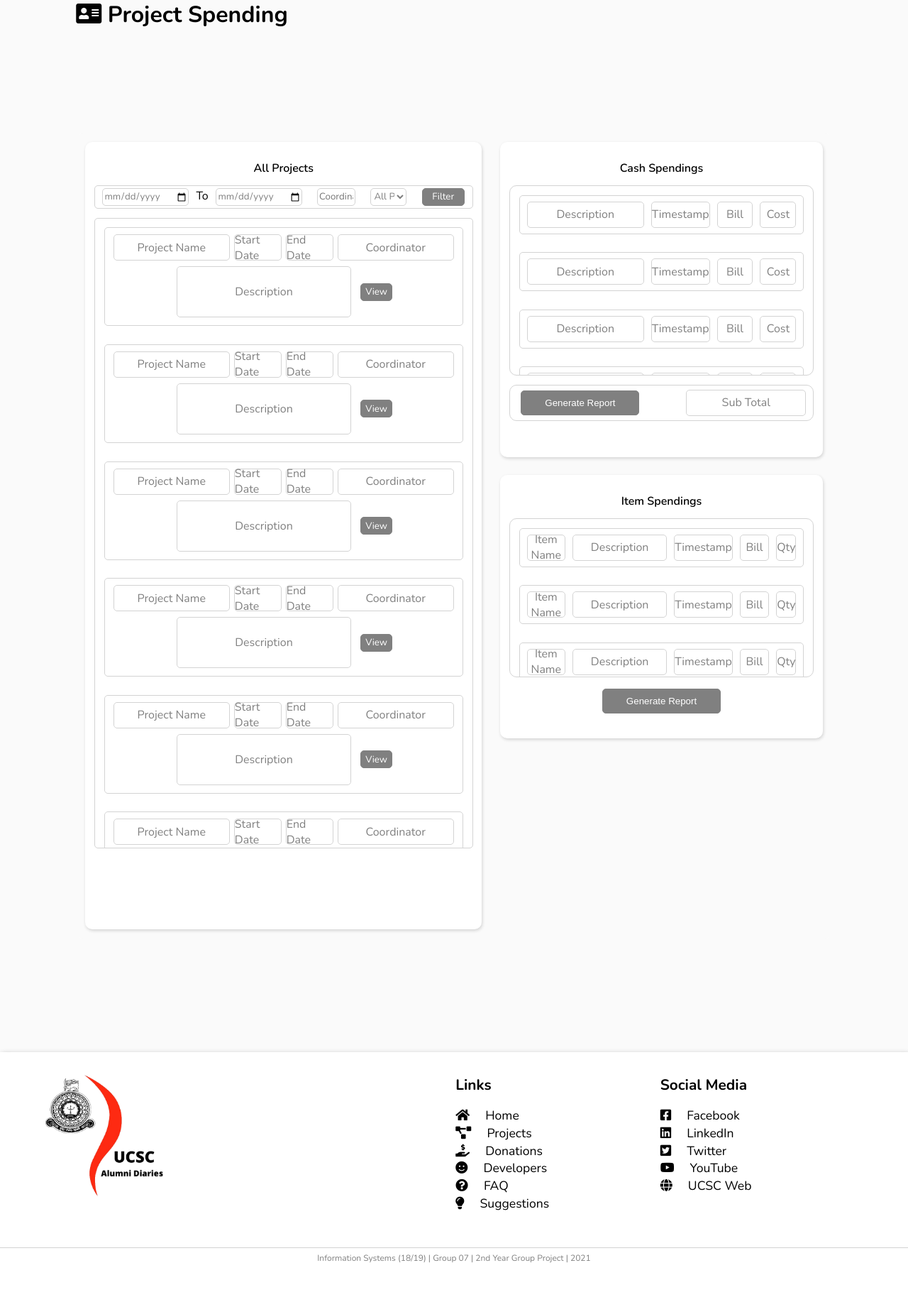
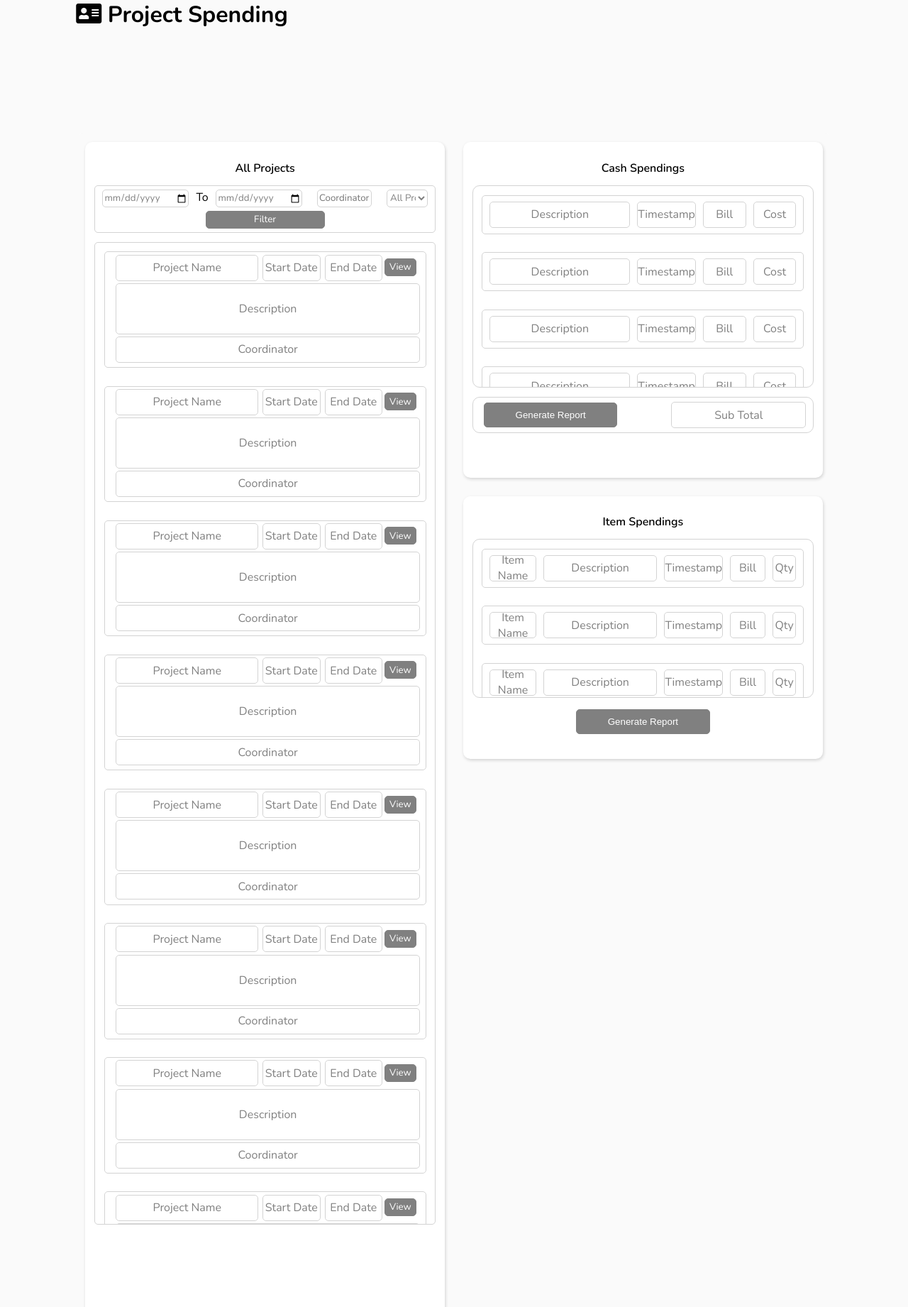
Before and after one commit to IsuruVihan/UCSC_Alumni_Diaries, a PHP site: page /admin-project-spendings.php in a window 1280 px wide. Shown: the part 206-2047 px from the top of the page at 71% size. Before the commit the page ends 1985 px from the top, so only its background shows below. Run offline with PHP 8.4, Linux system fonts and the light colour scheme; some libraries are stand-ins or nearby versions.

Commit message:
all project section fixed

```diff
--- a/assets/styles/project-spendings.css
+++ b/assets/styles/project-spendings.css
@@ -21,18 +21,22 @@
     margin-right: 6.7em;
     border-radius: 10px;
     background: #fafafa;
-    display: flex;
-    flex-direction: row;
-}
+    display: grid;
+    grid-template-columns: 0.5fr 0.5fr;
+    grid-template-rows: 1fr 1fr;
+    grid-template-areas: 'all-project cash-spending'
+                         'all-project  item-spending';
+    height: 120vh;
 
-.container-row{
-    border: 1px solid rgb(20, 19, 19);
 }
 .container-col-1{
     box-shadow: 1px 2px 4px lightgray;
     background: white;
     border-radius: 10px;
     margin: 0.8em;
+    grid-area: all-project;
+    height: 89%;
+
 }
 .scroll-box1{
     display: flex;
@@ -46,7 +50,6 @@
 .container-col-2{
     display: flex;
     flex-direction: column;
-    width: 60%;
     margin: 0.8em;
 }
 .cash-spendings{
@@ -54,22 +57,32 @@
     background: white;
     border-radius: 10px;
     margin-bottom: 0.8em;
-    height: 40%
+    height: 50%;
+    grid-area:cash-spending;
 }
 .item-spendings{
     box-shadow: 1px 2px 4px lightgray;
     background: white;
     border-radius: 10px;
     margin-top: 0.8em;
+    grid-area:item-spending;
+
 }
 .filter-box{
     border: 1px solid lightgray;
     border-radius: 5px;
     display: flex;
+    flex-direction: column;
+    margin:  0.8em;
+    align-items: center;
+    padding:  5px 0;
+}
+.filter-row1{
+    display: flex;
     flex-direction: row;
-    margin:  0.8em;
     justify-content: space-between;
-    padding:  3px 0;
+    margin-bottom:5px;
+
 }
 .date-field{
     width: 45%;
@@ -78,7 +91,7 @@
     width: 45%;
 }
 .drop-down{
-    width: 45%;
+    width: 35%;
     margin: 0 0.8em;
 }
 .input-field {
@@ -99,7 +112,7 @@
     background: gray;
     border: 1px solid gray;
     font-family: 'Nunito';
-    width: 45%;
+    width: 35%;
     margin: 0 0.8em;
     border-radius: 5px;
 }
@@ -120,27 +133,36 @@
     border: 1px solid lightgray;
     margin: 0.8em;
     border-radius: 5px;
-    padding: 3px;
+    padding: 0.2em 0.8em;
 }
 
 .project-detail-box{
     display: flex;
     flex-direction: column;
-    margin:3px;
+
 }
 .project-detail-box-col1{
     display: flex;
     flex-direction: row;
     justify-content: center;
-    margin:3px;
+
 }
-.project-detail-box-col2{
+/*.project-detail-box-col2{
     display: flex;
     flex-direction: row;
     justify-content: center;
     align-items: center;
     margin:5px 3px ;
-}
+}*/
+.details-field {
+    border: 1px solid lightgray;
+    border-radius: 5px;
+    display: flex;
+    align-items: center;
+    justify-content: center;
+    color: gray;
+    margin: 0 3px;
+  }
 .p-name{
     grid-area: name;
     height: 35px;
@@ -155,32 +177,29 @@
     grid-area: e-date;
     height: 35px;
     width: 40%;
+    margin-bottom: 0.2em;
 }
 .p-cordi{
     grid-area: coordinator;
     height: 35px;
-    width: 100%
+    width: 100%;
+    margin: 3px;
+    margin-right: 0.8em;
 }
 .p-description{
     grid-area: description;
     height: 70px;
-    width: 50%;
+    width: 100%;
+
+    margin-right: 0.8em;
   }
 
 .p-view{
     grid-area: view;
     height: 35px;
-    margin-left: 0.8em;
+    margin-top: 0.4em;
 }
-.details-field {
-    border: 1px solid lightgray;
-    border-radius: 5px;
-    display: flex;
-    align-items: center;
-    justify-content: center;
-    color: gray;
-    margin: 0 3px;
-  }
+
  .view-btn{
     background: gray;
     border: 1px solid gray;
--- a/pages/admin-project-spendings.php
+++ b/pages/admin-project-spendings.php
@@ -16,6 +16,7 @@
          <div class='container-col-1'>
            <div class='container-heading'>All Projects</div>
               <div class='filter-box'>
+                  <div class='filter-row1'>
                     <input class='input-field date-field' type='date' />To
                     <input class='input-field date-field' type='date' />
                     <input class='input-field text-field' type='text' placeholder='Coordinator '/>
@@ -26,6 +27,7 @@
                         <option value="All Projects">Completed Projects</option>
                         <option value="All Projects">Closed Projects</option>
                     </select>
+                  </div>
                   <button class='filter-btn btn'>Filter</button>
               </div>
             <div class='scroll-box1'>
@@ -35,12 +37,10 @@
                       <div class='p-name details-field'>Project Name</div>
                       <div class='p-s-date details-field'>Start Date</div>
                       <div class='p-e-date details-field'>End Date</div>
-                      <div class='p-cordi details-field'>Coordinator</div>
-                    </div>
-                    <div class='project-detail-box-col2'>
-                      <div class='p-description details-field '>Description</div>
                       <button class='p-view view-btn btn'>View</button>
                     </div>
+                      <div class='p-description details-field '>Description</div>
+                      <div class='p-cordi details-field'>Coordinator</div>
                   </div>
                </div>
                <div class='project-description'>
@@ -49,12 +49,10 @@
                       <div class='p-name details-field'>Project Name</div>
                       <div class='p-s-date details-field'>Start Date</div>
                       <div class='p-e-date details-field'>End Date</div>
-                      <div class='p-cordi details-field'>Coordinator</div>
-                    </div>
-                    <div class='project-detail-box-col2'>
-                      <div class='p-description details-field '>Description</div>
                       <button class='p-view view-btn btn'>View</button>
                     </div>
+                      <div class='p-description details-field '>Description</div>
+                      <div class='p-cordi details-field'>Coordinator</div>
                   </div>
                </div>
                <div class='project-description'>
@@ -63,12 +61,10 @@
                       <div class='p-name details-field'>Project Name</div>
                       <div class='p-s-date details-field'>Start Date</div>
                       <div class='p-e-date details-field'>End Date</div>
-                      <div class='p-cordi details-field'>Coordinator</div>
-                    </div>
-                    <div class='project-detail-box-col2'>
-                      <div class='p-description details-field '>Description</div>
                       <button class='p-view view-btn btn'>View</button>
                     </div>
+                      <div class='p-description details-field '>Description</div>
+                      <div class='p-cordi details-field'>Coordinator</div>
                   </div>
                </div>
                <div class='project-description'>
@@ -77,12 +73,10 @@
                       <div class='p-name details-field'>Project Name</div>
                       <div class='p-s-date details-field'>Start Date</div>
                       <div class='p-e-date details-field'>End Date</div>
-                      <div class='p-cordi details-field'>Coordinator</div>
-                    </div>
-                    <div class='project-detail-box-col2'>
-                      <div class='p-description details-field '>Description</div>
                       <button class='p-view view-btn btn'>View</button>
                     </div>
+                      <div class='p-description details-field '>Description</div>
+                      <div class='p-cordi details-field'>Coordinator</div>
                   </div>
                </div>
                <div class='project-description'>
@@ -91,12 +85,10 @@
                       <div class='p-name details-field'>Project Name</div>
                       <div class='p-s-date details-field'>Start Date</div>
                       <div class='p-e-date details-field'>End Date</div>
-                      <div class='p-cordi details-field'>Coordinator</div>
-                    </div>
-                    <div class='project-detail-box-col2'>
-                      <div class='p-description details-field '>Description</div>
                       <button class='p-view view-btn btn'>View</button>
                     </div>
+                      <div class='p-description details-field '>Description</div>
+                      <div class='p-cordi details-field'>Coordinator</div>
                   </div>
                </div>
                <div class='project-description'>
@@ -105,14 +97,38 @@
                       <div class='p-name details-field'>Project Name</div>
                       <div class='p-s-date details-field'>Start Date</div>
                       <div class='p-e-date details-field'>End Date</div>
+                      <button class='p-view view-btn btn'>View</button>
+                    </div>
+                      <div class='p-description details-field '>Description</div>
                       <div class='p-cordi details-field'>Coordinator</div>
                   </div>
-                    <div class='project-detail-box-col2'>
-                      <div class='p-description details-field '>Description</div>
+               </div>
+               <div class='project-description'>
+                  <div class='project-detail-box'>
+                    <div class='project-detail-box-col1'>
+                      <div class='p-name details-field'>Project Name</div>
+                      <div class='p-s-date details-field'>Start Date</div>
+                      <div class='p-e-date details-field'>End Date</div>
                       <button class='p-view view-btn btn'>View</button>
                     </div>
+                      <div class='p-description details-field '>Description</div>
+                      <div class='p-cordi details-field'>Coordinator</div>
                   </div>
                </div>
+               <div class='project-description'>
+                  <div class='project-detail-box'>
+                    <div class='project-detail-box-col1'>
+                      <div class='p-name details-field'>Project Name</div>
+                      <div class='p-s-date details-field'>Start Date</div>
+                      <div class='p-e-date details-field'>End Date</div>
+                      <button class='p-view view-btn btn'>View</button>
+                    </div>
+                      <div class='p-description details-field '>Description</div>
+                      <div class='p-cordi details-field'>Coordinator</div>
+                  </div>
+               </div>
+
+
             </div>
          </div>
         <div class='container-col-2'>
```
Lines whose indentation alone changed are shown as unchanged.
